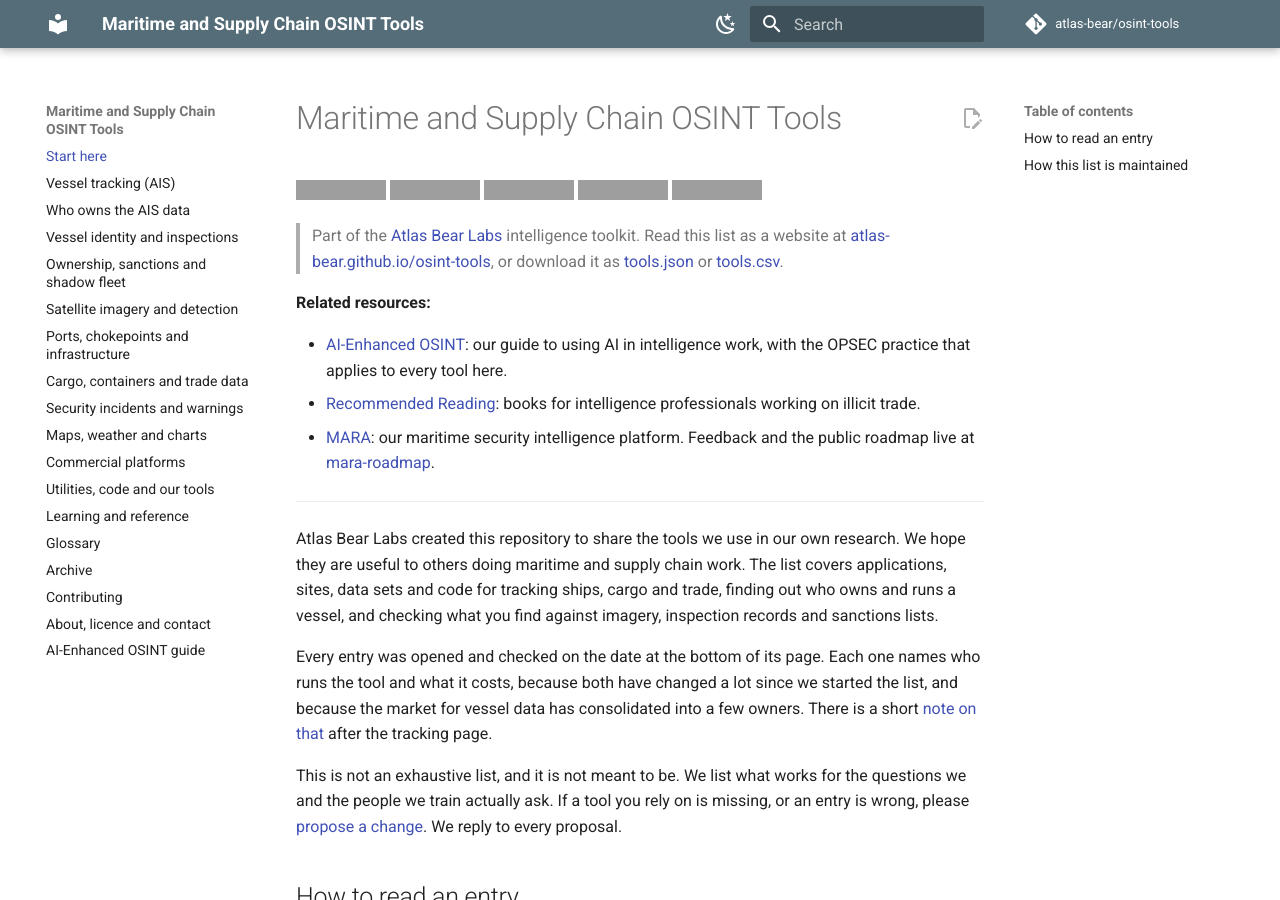
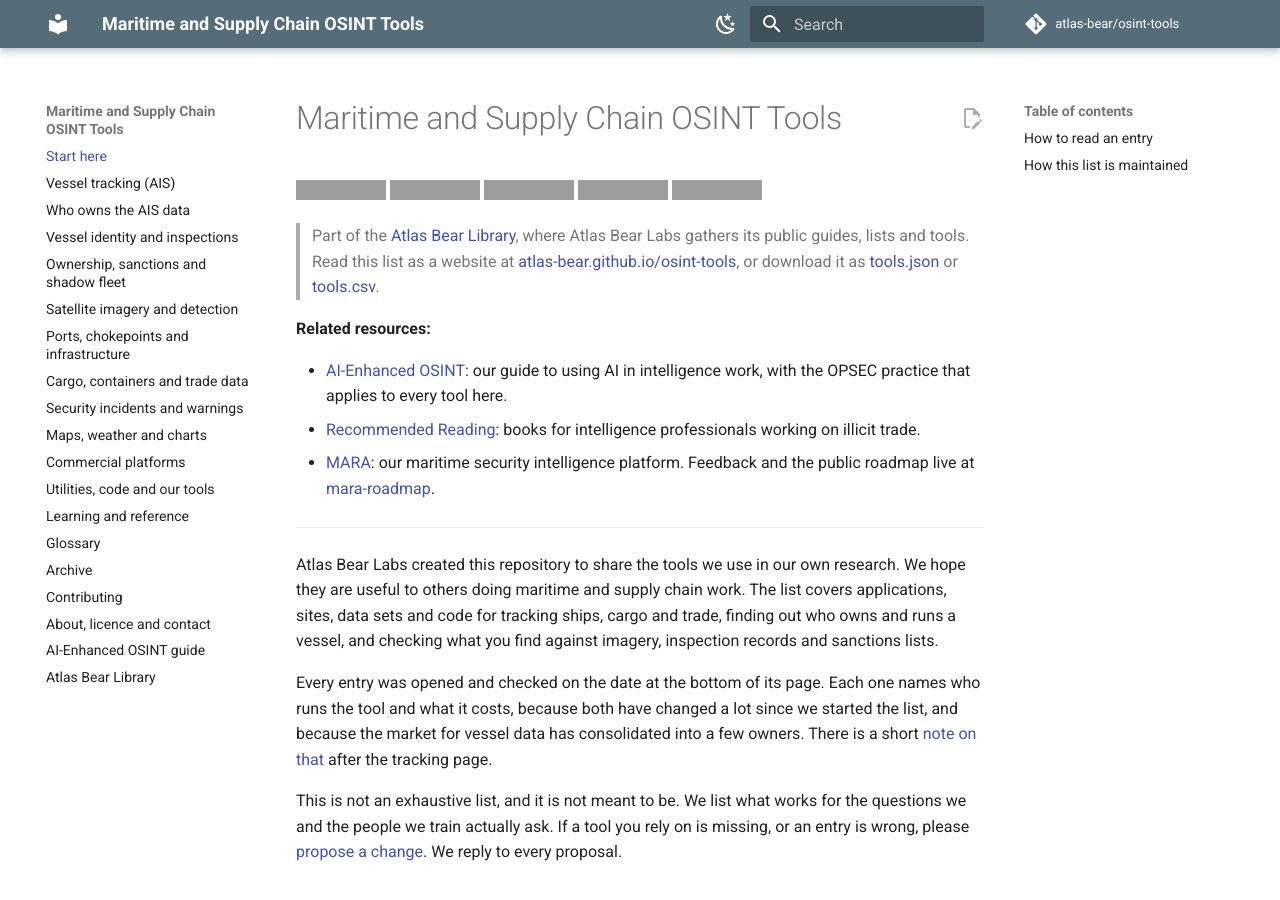
Before and after one commit to atlas-bear/osint-tools, an MkDocs documentation site: the page built from docs/index.md, in a window 1280 px wide and 900 px high. Built offline with MkDocs 1.6.1 and Material for MkDocs 9.7.7, drawn with Linux system fonts in a browser that asks for light colours; comment, search, counter and statistics services are not loaded; grey boxes are pictures that could not be loaded.

Commit message:
docs: link the Atlas Bear Library from the site navigation, footer and front matter

```diff
--- a/docs/index.md
+++ b/docs/index.md
@@ -6,7 +6,7 @@
 ![Check links](https://github.com/atlas-bear/osint-tools/actions/workflows/links.yml/badge.svg)
 ![License](https://img.shields.io/github/license/atlas-bear/osint-tools)
 
-> Part of the [Atlas Bear Labs](https://github.com/atlas-bear) intelligence toolkit. Read this list as a website at [atlas-bear.github.io/osint-tools](https://atlas-bear.github.io/osint-tools/), or download it as [tools.json](https://github.com/atlas-bear/osint-tools/blob/main/tools.json) or [tools.csv](https://github.com/atlas-bear/osint-tools/blob/main/tools.csv).
+> Part of the [Atlas Bear Library](https://atlas-bear.github.io/), where Atlas Bear Labs gathers its public guides, lists and tools. Read this list as a website at [atlas-bear.github.io/osint-tools](https://atlas-bear.github.io/osint-tools/), or download it as [tools.json](https://github.com/atlas-bear/osint-tools/blob/main/tools.json) or [tools.csv](https://github.com/atlas-bear/osint-tools/blob/main/tools.csv).
 
 **Related resources:**
 
--- a/mkdocs.yml
+++ b/mkdocs.yml
@@ -54,6 +54,16 @@ nav:
   - Contributing: contributing.md
   - About, licence and contact: about.md
   - AI-Enhanced OSINT guide: https://atlas-bear.github.io/osint-ai-guide/
+  - Atlas Bear Library: https://atlas-bear.github.io/
+
+extra:
+  social:
+    - icon: material/home
+      link: https://atlas-bear.github.io/
+      name: Atlas Bear Library
+    - icon: material/github
+      link: https://github.com/atlas-bear
+      name: Atlas Bear Labs on GitHub
 
 markdown_extensions:
   - tables
```
Also changed, not shown: README.md (+3 -1 lines), docs/about.md (+2 -0 lines).
